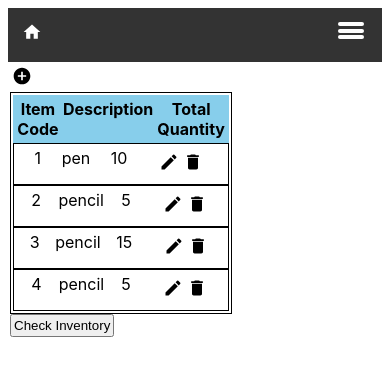
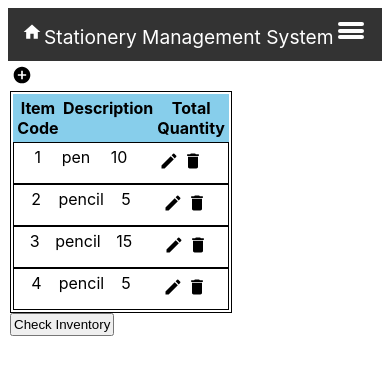
Before and after one commit to Martindreamz/Front-End-AD-Project, a React (Create React App) app: page /test in a window 390 px wide. Shown: the top 376 px of the page. Built offline with nearby package versions, Linux system fonts and the light colour scheme; no server answers.

Commit message:
Header - Nav bar to responsive & css changes

```diff
--- a/src/Components/Headers/Header.css
+++ b/src/Components/Headers/Header.css
@@ -17,7 +17,7 @@ body {
 }
 
 .brand-title {
-  font-size: 1.5rem;
+  font-size: 1.2rem;
   margin: 0.5rem;
 }
 
--- a/src/Components/Headers/Header.js
+++ b/src/Components/Headers/Header.js
@@ -30,6 +30,7 @@ class Header extends React.Component {
       <nav className="navbar">
         <div class="brand-title">
           <HomeIcon onClick={this.homeButtonAction} />
+          Stationery Management System
         </div>
         <a href="#" class="toggle-button" onClick={this.toggleButtonAction}>
           <span class="bar"></span>
```
